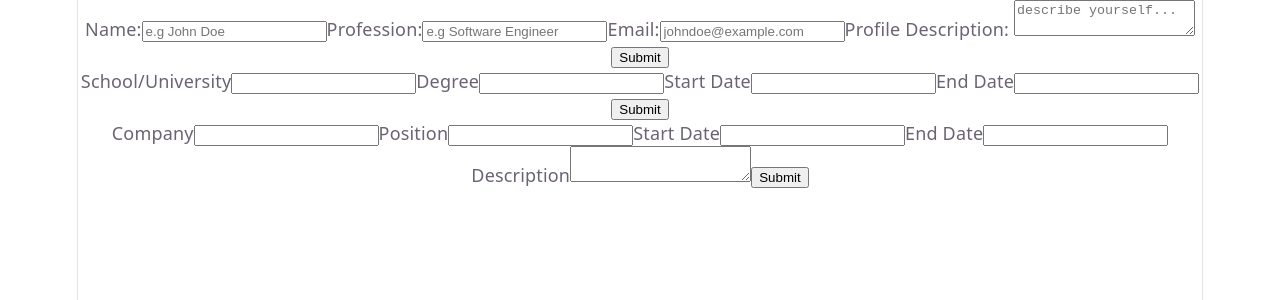
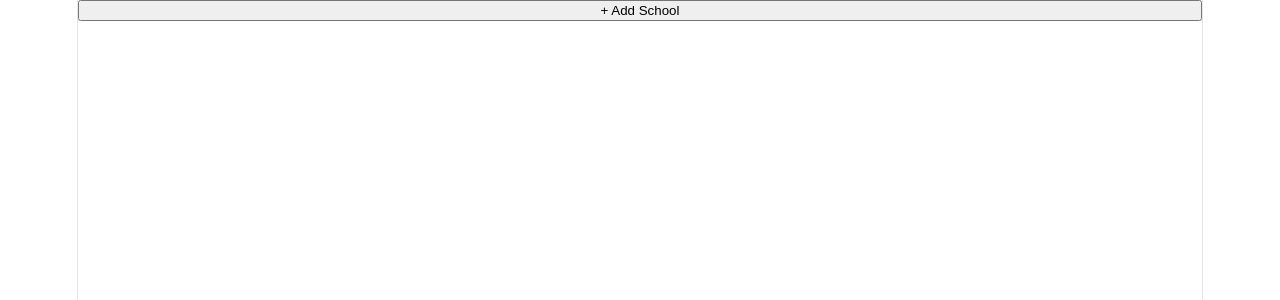
Before and after one commit to user050423/CV_Application, a React (Vite) app: page / in a window 1280 px wide. Shown: the top 300 px of the page. Built offline with nearby package versions, Linux system fonts and the light colour scheme.

Commit message:
Add SchoolEntry subcomponent for multiple school entries on Education component

```diff
--- a/src/App.jsx
+++ b/src/App.jsx
@@ -7,9 +7,9 @@ import './App.css'
 function App(){
   return(
     <>
-      <Personal />
+
       <Education />
-      <Experience />
+
     </>
   )
 }
--- a/src/Components/Education.jsx
+++ b/src/Components/Education.jsx
@@ -1,78 +1,60 @@
 import { useState } from 'react';
+import SchoolEntry from './SchoolEntry.jsx';
 
 export default function Education(){
 
-    let data = {
-        schoolName: '',
-        degree: '',
-        startDate: '',
-        endDate: ''
+    const [ addButtonClicked, setAddButtonClicked ] = useState(false);
+    const [ schoolEntries, setSchoolEntries ] = useState([]);
+    const [ editingId, setEditingId ] = useState(null);
+
+
+    function saveSchoolToEntries(school){
+        if (editingId){
+            setSchoolEntries((prevData) =>
+                prevData.map((entry) =>
+                    entry.id === editingId ? {...entry, ...school } : entry
+                )
+            )
+            setEditingId(null);
+        } else {
+            const newEntry = {...school, id: crypto.randomUUID()};
+            setSchoolEntries((prevData) => [...prevData, newEntry]);
+        }
     }
 
-    const [ formData, setFormData ] = useState(data);
-    const [ isEditing, setIsEditing ] = useState(true);
-
-    function handleChange(e){
-        const { name, value } = e.target;
-        setFormData((prevData) => ({
-            ...prevData,
-            [name] : value
-        }))
-    }
-
-     function handleSubmitForm(e){
-        e.preventDefault();
-        setIsEditing(false);
+    function removeEntry(id){
+        setSchoolEntries(schoolEntries.filter(school => school.id !== id))
     }
 
 
+
+    const currentEditingSchool = schoolEntries.find(school => school.id === editingId)
+
     return(
         <>
-            {isEditing ? (
-            <form onSubmit={handleSubmitForm}>
-                <label>School/University</label>
-                <input
-                    type="text"
-                    name='schoolName'
-                    onChange={handleChange}
-                    value={formData.schoolName}
-                    required
+            { !addButtonClicked && !editingId &&
+            <button onClick={() => setAddButtonClicked(true)}>+ Add School</button> }
+            {(addButtonClicked || editingId) && (
+                <SchoolEntry
+                    addSchoolEntry={saveSchoolToEntries}
+                    cancelButton={()=> {!editingId ? setAddButtonClicked(false) : setEditingId(null)}}
+                    selectedSchool={currentEditingSchool}
                 />
-                <label>Degree</label>
-                <input
-                    type="text"
-                    name='degree'
-                    onChange={handleChange}
-                    value={formData.degree}
-                    required
-                />
-                <label>Start Date</label>
-                <input
-                    type="number"
-                    name='startDate'
-                    onChange={handleChange}
-                    value={formData.startDate}
-                    required
-                />
-                <label>End Date</label>
-                <input
-                    type="number"
-                    name='endDate'
-                    onChange={handleChange}
-                    value={formData.endDate}
-                    required
-                />
-                <button type='submit'>Submit</button>
-            </form>
-             ) : (
-                <div>
-                    <h1>{formData.schoolName}</h1>
-                    <p>{formData.degree}</p>
-                    <p>{formData.startDate}</p>
-                    <p>{formData.endDate}</p>
-                    <button onClick={() => setIsEditing(true)}>Edit</button>
-                </div>
             )}
+
+            {schoolEntries.length > 0 &&
+            schoolEntries.map((school, index) => {
+                return (
+                    <div key={school.id}>
+                        <p>{school.schoolName}</p>
+                        <p>{school.degree}</p>
+                        <p>{school.startDate} - {school.endDate}</p>
+                        <button onClick={() => removeEntry(school.id)}>Remove</button>
+                        <button onClick={() => setEditingId(school.id)}>Edit</button>
+                    </div>
+                )
+            })
+            }
         </>
     )
 }
--- /dev/null
+++ b/src/Components/SchoolEntry.jsx
@@ -0,0 +1,75 @@
+import { useEffect, useState } from 'react';
+
+
+export default function SchoolEntry({ addSchoolEntry, cancelButton, selectedSchool }){
+
+    const [ formData, setFormData ] = useState({
+        schoolName: selectedSchool?.schoolName || '',
+        degree: selectedSchool?.degree || '',
+        startDate: selectedSchool?.startDate || '',
+        endDate: selectedSchool?.endDate || ''
+    })
+
+    useEffect(() => {
+        setFormData({
+            schoolName: selectedSchool?.schoolName || '',
+            degree: selectedSchool?.degree || '',
+            startDate: selectedSchool?.startDate || '',
+            endDate: selectedSchool?.endDate || ''
+        });
+    }, [selectedSchool]);
+
+
+    function handleChange(e){
+        const { name, value } = e.target;
+        setFormData((prevData) => ({
+            ...prevData,
+            [name]: value
+        }))
+    }
+
+    function submitEntry(e){
+        e.preventDefault();
+        addSchoolEntry(formData);
+        cancelButton();
+    }
+
+    return(
+        <form onSubmit={submitEntry}>
+            <label>School/Univeristy</label>
+            <input
+                type='text'
+                name='schoolName'
+                value={formData.schoolName}
+                onChange={handleChange}
+                required
+            />
+            <label>Degree</label>
+            <input
+                type='text'
+                name='degree'
+                value={formData.degree}
+                onChange={handleChange}
+                required
+            />
+            <label>Start Date</label>
+            <input
+                type='number'
+                name='startDate'
+                value={formData.startDate}
+                onChange={handleChange}
+                required
+            />
+            <label>End Date</label>
+            <input
+                type='number'
+                name='endDate'
+                value={formData.endDate}
+                onChange={handleChange}
+                required
+            />
+            <button type='submit'>Submit</button>
+            <button type='button' onClick={cancelButton}>Cancel</button>
+        </form>
+    )
+}
```
